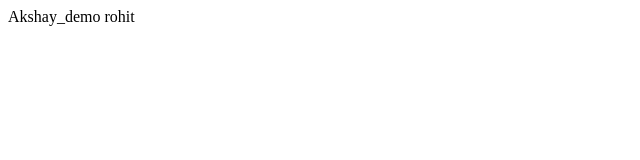
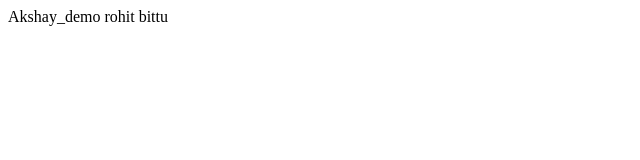
Before and after one commit to roshancharde/demo_akshay, a plain HTML site: page index.html in a window 1280 px wide. Shown: the full height of the page, 0-640 px from the left. Drawn offline with Linux system fonts and the light colour scheme.

Commit message:
add bittu

```diff
--- a/index.html
+++ b/index.html
@@ -8,5 +8,6 @@
 <body>
     Akshay_demo
     rohit
+    bittu
 </body>
 </html>
```
